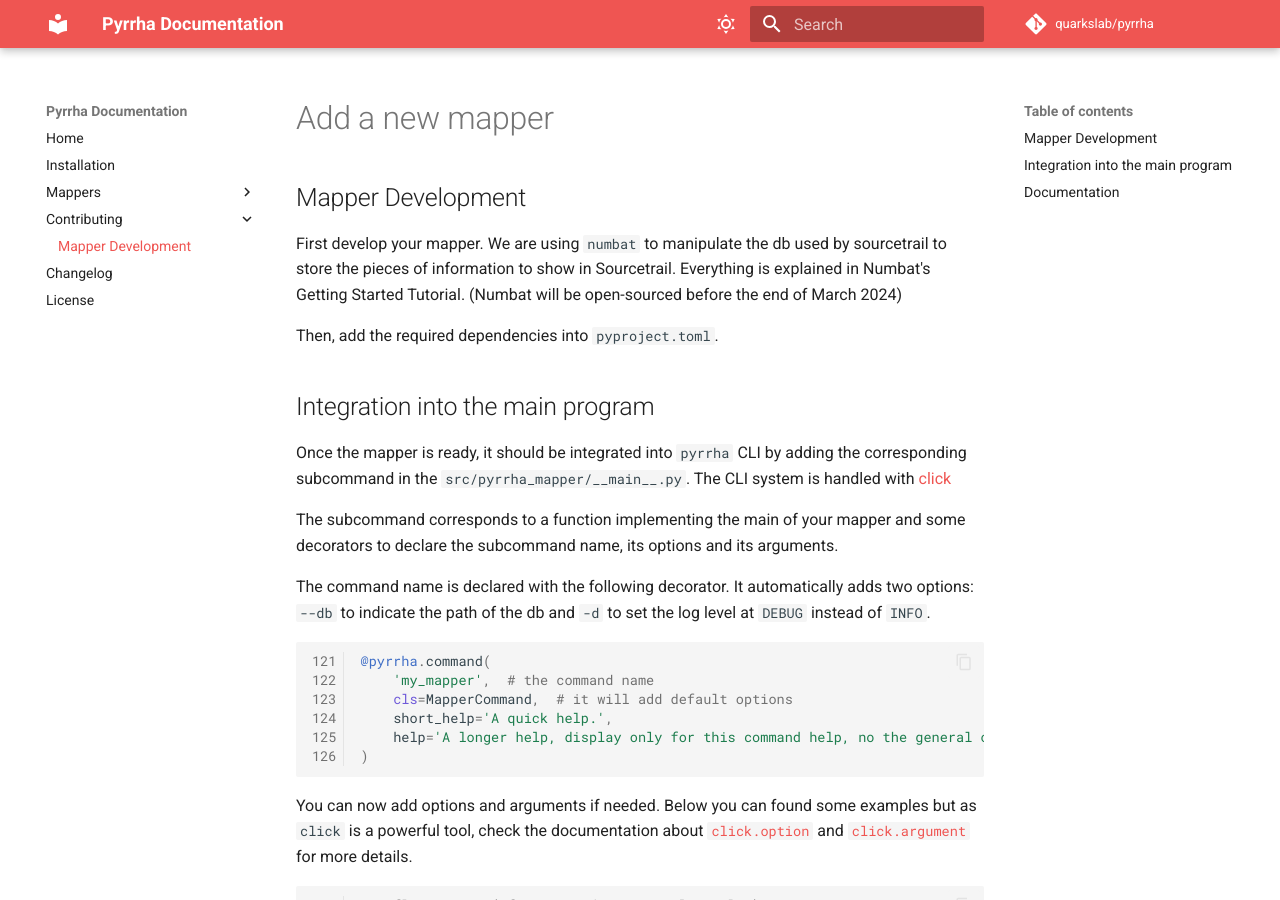
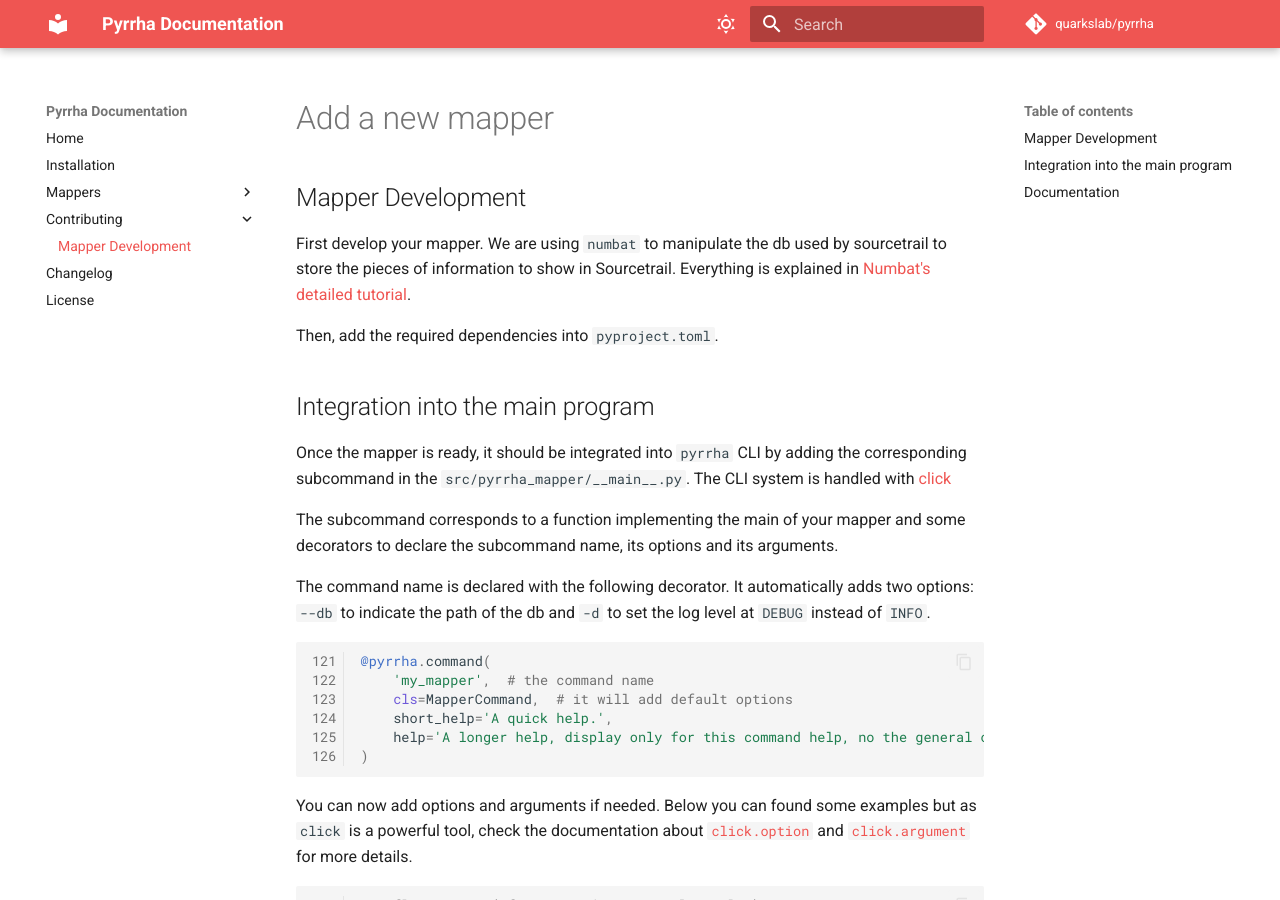
Before and after one commit to quarkslab/pyrrha, an MkDocs documentation site: the page built from docs/contributing/dev_mapper.md, in a window 1280 px wide and 900 px high. Built offline with MkDocs 1.6.1 and Material for MkDocs 9.7.7, drawn with Linux system fonts in a browser that asks for light colours; comment, search, counter and statistics services are not loaded.

Commit message:
doc: add numbat doc link as it has been opensourced

```diff
--- a/docs/contributing/dev_mapper.md
+++ b/docs/contributing/dev_mapper.md
@@ -1,7 +1,7 @@
 # Add a new mapper
 
 ## Mapper Development
-First develop your mapper. We are using `numbat` to manipulate the db used by sourcetrail to store the pieces of information to show in Sourcetrail. Everything is explained in Numbat's Getting Started Tutorial. (Numbat will be open-sourced before the end of March 2024)
+First develop your mapper. We are using `numbat` to manipulate the db used by sourcetrail to store the pieces of information to show in Sourcetrail. Everything is explained in [Numbat's detailed tutorial](https://quarkslab.github.io/numbat/tutorial/).
 
 Then, add the required dependencies into `pyproject.toml`.
 
```
